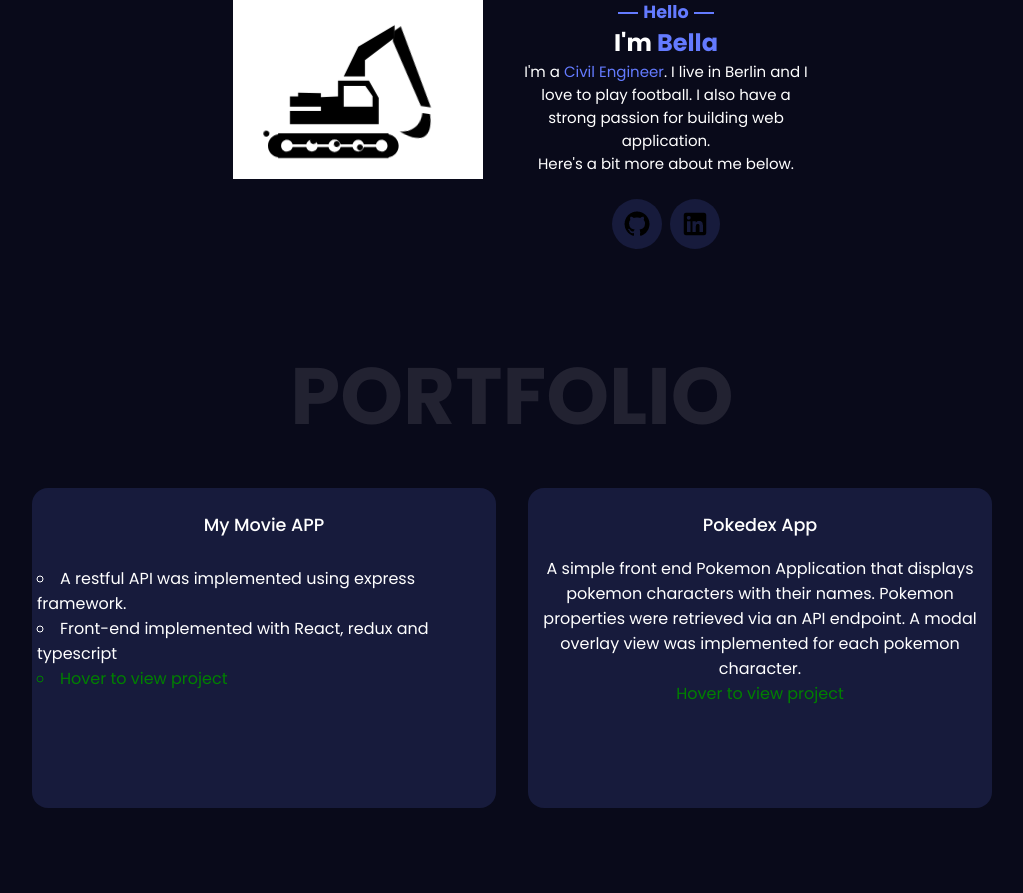
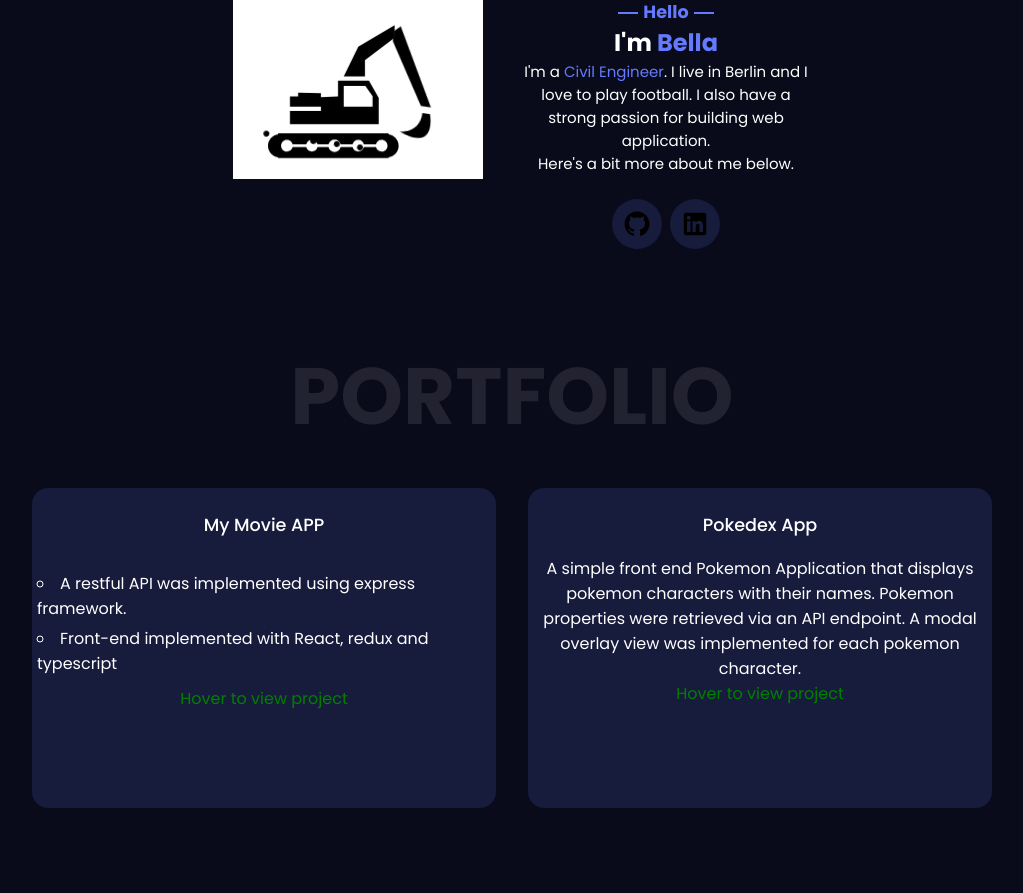
Before and after one commit to Adeniyi-Bella/website-portfolio, a PHP site: page / in a window 1280 px wide. Shown: the part 425-1318 px from the top of the page, without its empty margins (128-1151 px from the left). Run offline with PHP 8.4, Linux system fonts and the light colour scheme.

Commit message:
updated changes

```diff
--- a/css/style.css
+++ b/css/style.css
@@ -586,11 +586,11 @@ header {
   }
 }
 
-li.portfolio {
+/* li.portfolio {
   padding-left: 5px;
   list-style-type: circle;
   list-style-position: inside;
-}
+} */
 
 @media (max-width: 600px) {
   .services-content,
--- a/index.html
+++ b/index.html
@@ -142,9 +142,10 @@
 				<h2>My Movie APP</h2>
 				<p style="padding: 10px; text-align: center;">
 				<ol>
-					<li class="portfolio">A restful API was implemented using express framework.</li>
-					<li class="portfolio">Front-end implemented with React, redux and typescript</li>
-					<li class="portfolio" style="color: green;">Hover to view project</li>
+					<li class="portfolio" style="padding: 5px; list-style-type: circle; list-style-position: inside;">A restful API was implemented using express framework.</li>
+
+					<li class="portfolio" style="padding-left: 5px; list-style-type: circle; list-style-position: inside;">Front-end implemented with React, redux and typescript</li>
+					<li class="portfolio" style="color: green; text-align: center; padding-top: 10px;">Hover to view project</li>
 				</ol>
 				</p>
 				<!-- Overlay -->
```
